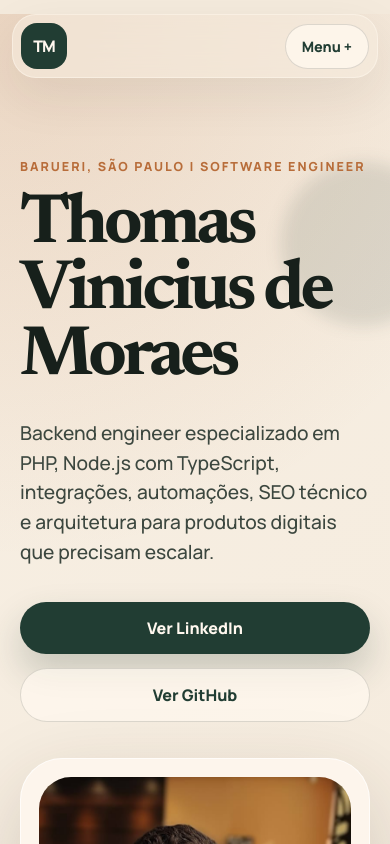
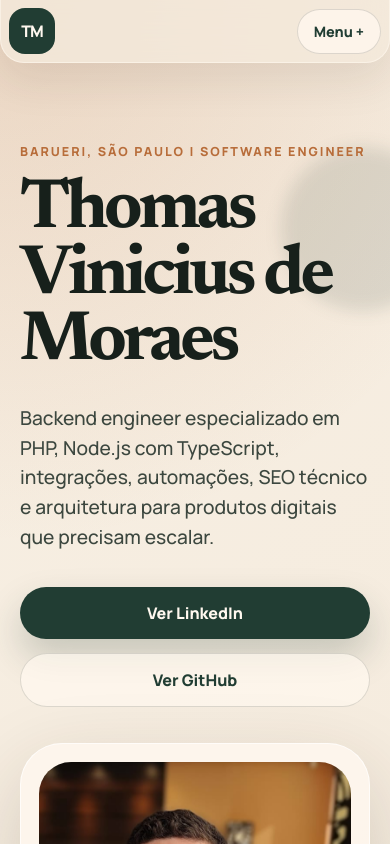
Before and after one commit to ThomasMoraes02/thomas-moraes-portfolio, a React (Vite) app: page / in a window 390 px wide. Shown: the top 844 px of the page. Built offline with nearby package versions, Linux system fonts and the light colour scheme.

Commit message:
fix: align sticky header with viewport top

```diff
--- a/src/styles.css
+++ b/src/styles.css
@@ -70,18 +70,19 @@ main {
 .nav {
   align-items: center;
   backdrop-filter: blur(18px);
-  background: rgba(244, 234, 220, 0.58);
-  border: 1px solid rgba(255, 248, 239, 0.48);
-  border-radius: 28px;
-  box-shadow: 0 18px 50px rgba(55, 41, 24, 0.08);
+  background: rgba(244, 234, 220, 0.78);
+  border: 1px solid rgba(255, 248, 239, 0.56);
+  border-radius: 0 0 28px 28px;
+  border-top: 0;
+  box-shadow: 0 16px 44px rgba(55, 41, 24, 0.1);
   display: flex;
   justify-content: space-between;
-  margin: 28px auto 0;
+  margin: 0 auto;
   max-width: 1180px;
-  padding: 10px;
+  padding: 12px;
   position: sticky;
-  top: 18px;
-  width: calc(100% - 40px);
+  top: 0;
+  width: min(100%, 1180px);
   z-index: 20;
 }
 
@@ -528,12 +529,11 @@ h3 {
 
   .nav {
     align-items: center;
-    border-radius: 24px;
+    border-radius: 0 0 24px 24px;
     gap: 12px;
-    margin-top: 14px;
     padding: 8px;
-    top: 10px;
-    width: calc(100% - 24px);
+    top: 0;
+    width: 100%;
   }
 
   .nav-links {
```
